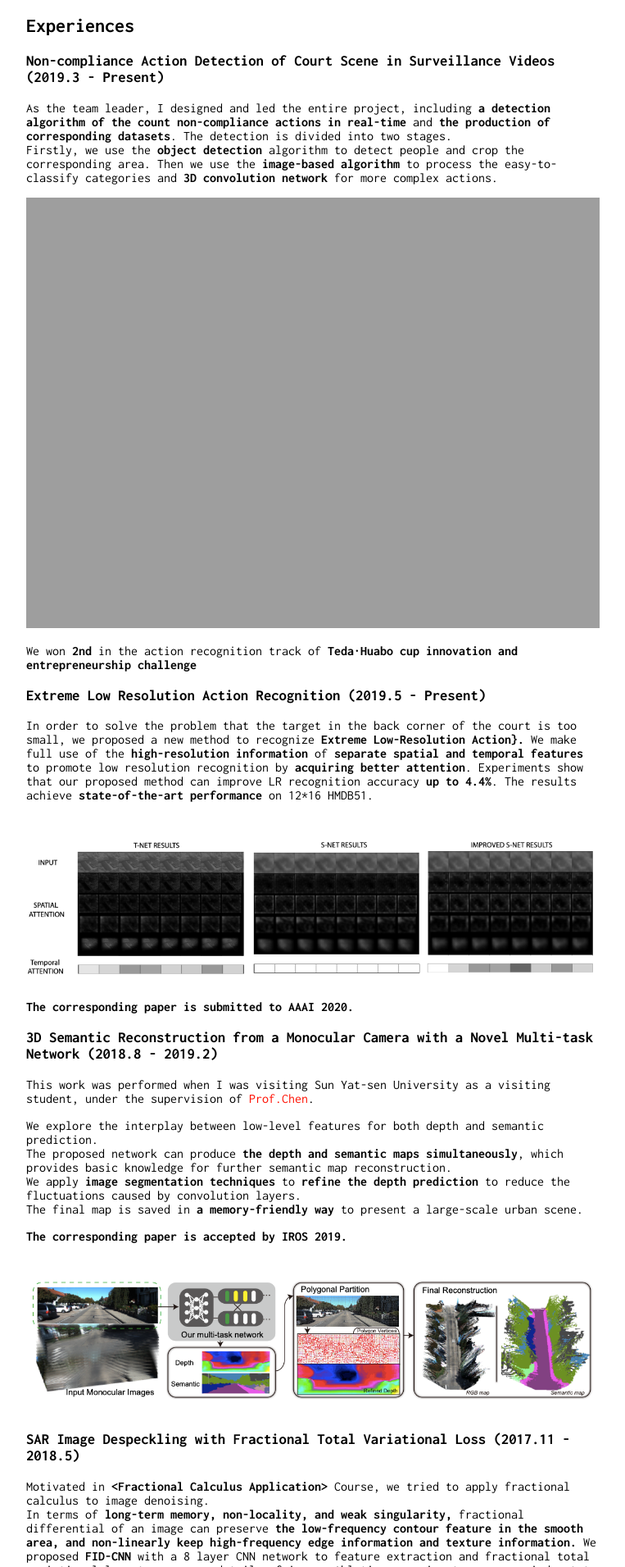
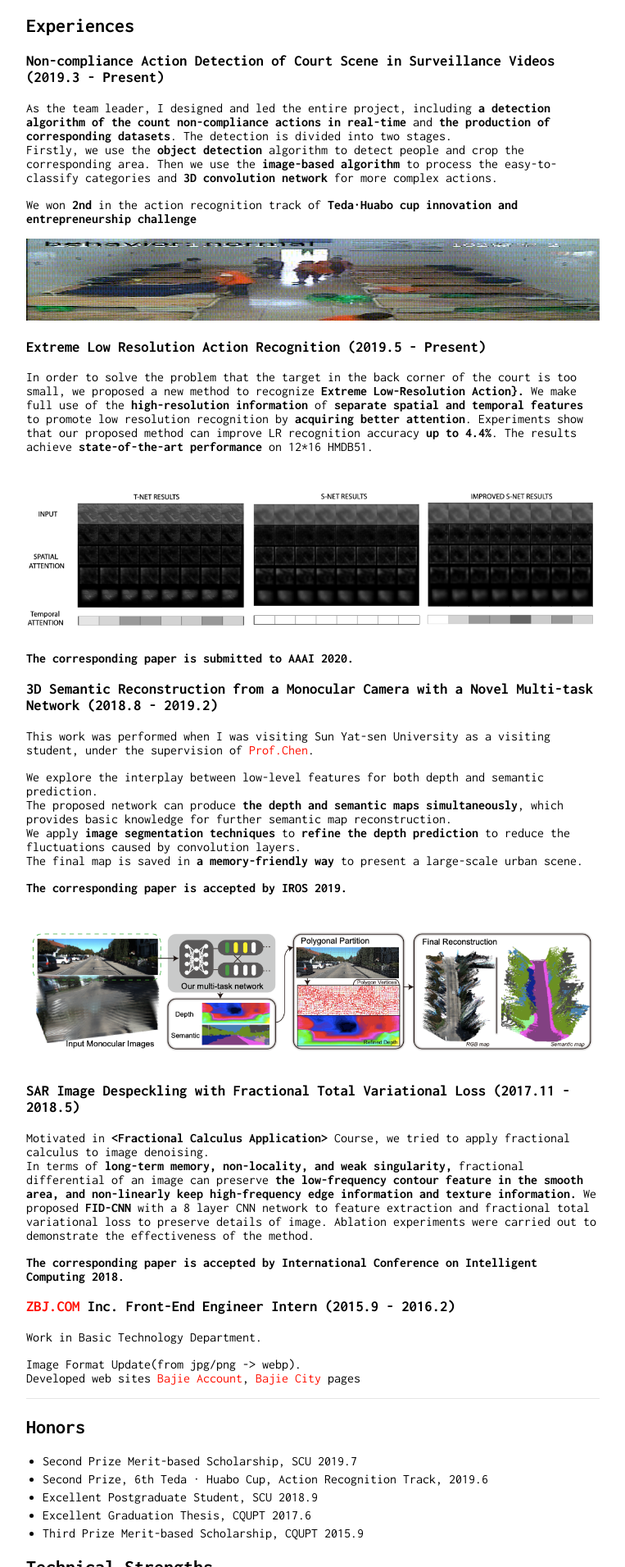
Before and after one commit to RaymondByc/raymondbyc-github.io, a Jekyll site: the page built from index.md, in a window 1280 px wide. Shown: the part 996-2907 px from the top of the page at 82% size, without its empty margins (258-1021 px from the left). Built offline with Jekyll 4.4.1, drawn with Linux system fonts in a browser that asks for light colours; our own code applies the rules of GitHub Pages for plain Markdown files.

Commit message:
index update.

```diff
--- a/index.md
+++ b/index.md
@@ -44,9 +44,10 @@ The detection is divided into two stages.
 Firstly, we use the __object detection__ algorithm to detect people and crop the corresponding area.
 Then we use the __image-based algorithm__ to process the easy-to-classify categories and __3D convolution network__ for more complex actions.
 
-![TedaCUP](images/teda.gif =100x100)
+We won __2nd__ in the action recognition track of __Teda·Huabo cup innovation and entrepreneurship challenge__
 
-We won __2nd__ in the action recognition track of __Teda·Huabo cup innovation and entrepreneurship challenge__
+<img src="images/teda.gif" width="100px" height="100px">
+
 
 ### Extreme Low Resolution Action Recognition (2019.5 - Present)
 
```
